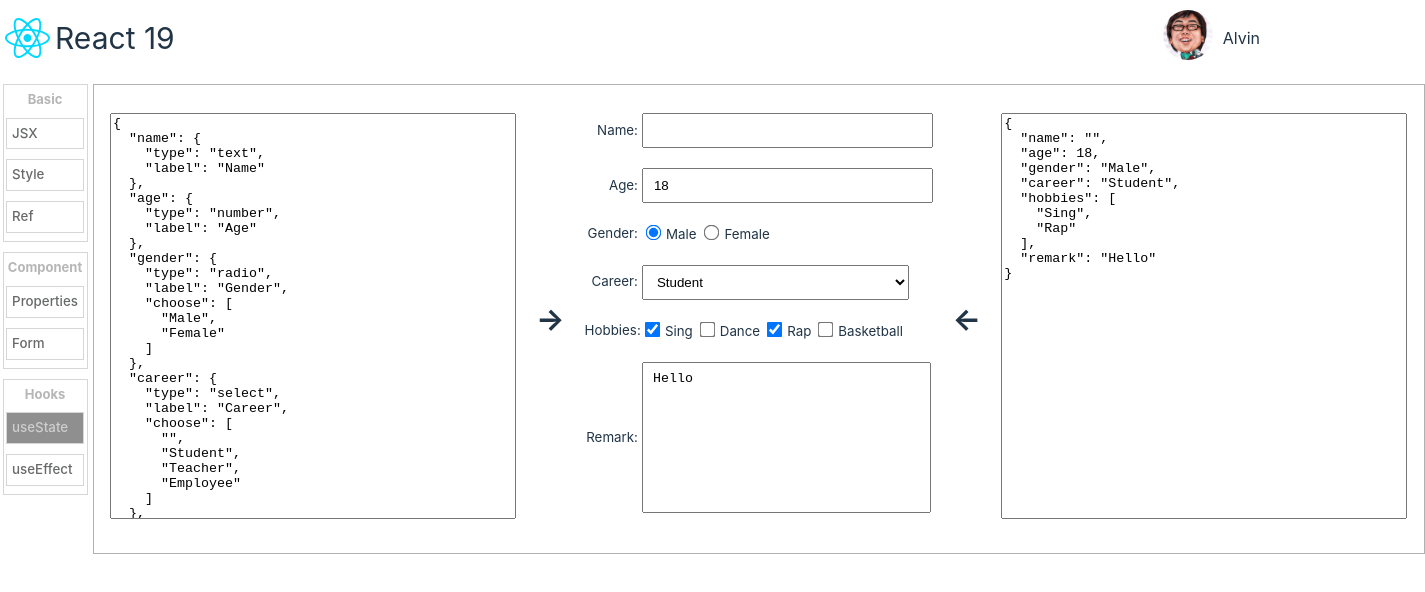
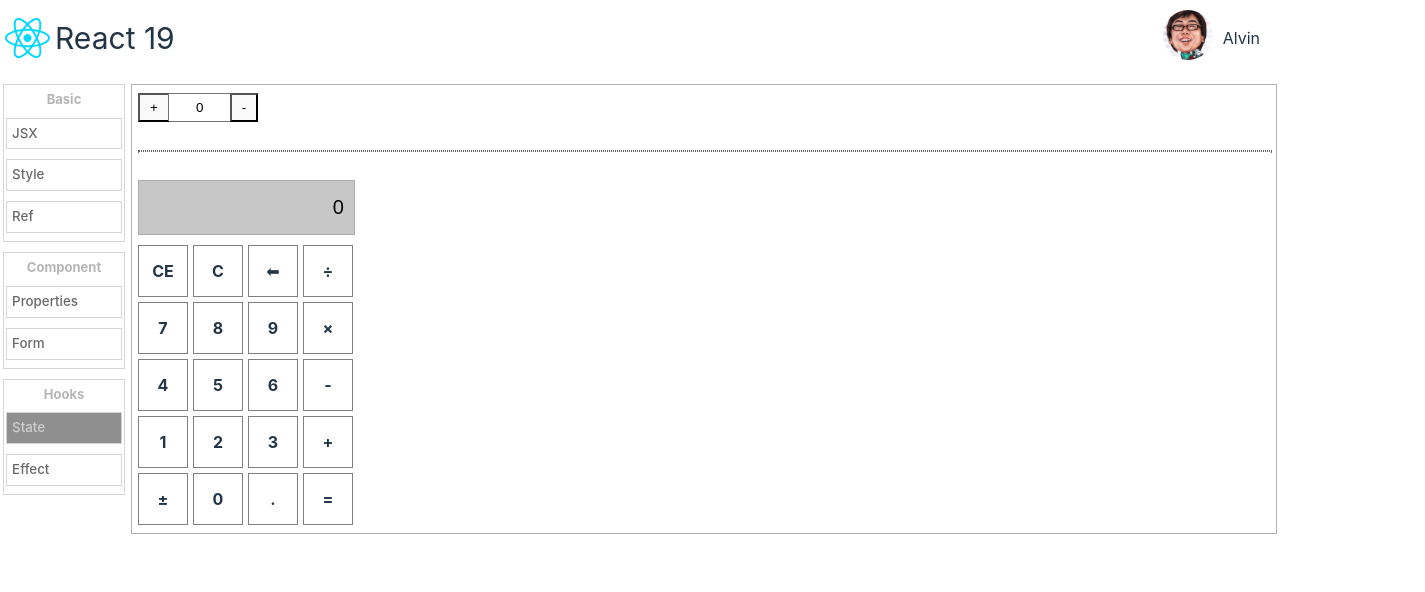
Before and after one commit to alvin-qh/study-web, a React (Vite) app in the folder react/basic/: page /hooks/state in a window 1280 px wide. Shown: the top 592 px of the page, 1425 px wide, since content can reach past the window. Built offline with nearby package versions, Linux system fonts and the light colour scheme.

Commit message:
[react] add basic demo

```diff
--- a/react/basic/package.json
+++ b/react/basic/package.json
@@ -33,6 +33,5 @@
     "sass": "^1.77.8",
     "typescript": "^5.2.2",
     "vite": "^5.3.4"
-  },
-  "packageManager": "pnpm@9.6.0+sha512.38dc6fba8dba35b39340b9700112c2fe1e12f10b17134715a4aa98ccf7bb035e76fd981cf0bb384dfa98f8d6af5481c2bef2f4266a24bfa20c34eb7147ce0b5e"
+  }
 }
--- a/react/basic/src/router/index.tsx
+++ b/react/basic/src/router/index.tsx
@@ -70,15 +70,15 @@ export const router: Router = createBrowserRouter([
       {
         path: '/hooks/state',
         async lazy() {
-          const { FormView } = await import('@/view/component/FormView.tsx');
-          return { Component: FormView };
+          const { StateHookView } = await import('@/view/hook/StateHookView.tsx');
+          return { Component: StateHookView };
         }
       },
       {
         path: '/hooks/effect',
         async lazy() {
-          const { FormView } = await import('@/view/component/FormView.tsx');
-          return { Component: FormView };
+          const { EffectHookView } = await import('@/view/hook/EffectHookView.tsx');
+          return { Component: EffectHookView };
         }
       }
     ]
@@ -107,8 +107,8 @@ export const menuItems: MenuItem[] = [
   {
     label: 'Hooks',
     children: [
-      { label: 'useState', link: '/hooks/state' },
-      { label: 'useEffect', link: '/hooks/effect' }
+      { label: 'State', link: '/hooks/state' },
+      { label: 'Effect', link: '/hooks/effect' }
     ]
   }
 ];
--- /dev/null
+++ b/react/basic/src/view/hook/EffectHookView.tsx
@@ -0,0 +1,5 @@
+import type React from 'react';
+
+export const EffectHookView = (): React.ReactNode => (
+  <div>DDD</div>
+);
--- /dev/null
+++ b/react/basic/src/view/hook/StateHook.module.scss
@@ -0,0 +1,81 @@
+.state-hook {
+  display: flex;
+  flex-direction: column;
+  gap: 20px 0;
+
+  .state-count {
+    display: flex;
+    flex-direction: row;
+    align-items: center;
+
+    button {
+      outline: none;
+      padding: 5px 10px;
+
+      &:first-child {
+        margin-right: -2px;
+      }
+
+      &:last-child {
+        margin-left: -2px;
+      }
+    }
+
+    input[type=number] {
+      padding: 5px 10px;
+      text-align: center;
+      width: 3em;
+
+      &::-webkit-outer-spin-button,
+      &::-webkit-inner-spin-button {
+        -webkit-appearance: none;
+      }
+    }
+  }
+
+  .calculator {
+    display: flex;
+    flex-direction: column;
+    gap: 10px 0;
+
+    input[type=number] {
+
+      &::-webkit-outer-spin-button,
+      &::-webkit-inner-spin-button {
+        -webkit-appearance: none;
+      }
+
+      outline: none;
+      padding: 15px 10px;
+      text-align: right;
+      font-size: 20px;
+      width: 195px;
+      background-color: #2c2c2c43;
+      border: 1px solid #5756563a;
+      -webkit-font-smoothing:antialiased;
+      font-feature-settings: "tnum";
+    }
+
+    .keyboard {
+      border-collapse: collapse;
+      display: grid;
+      grid-template-columns: repeat(4, 50px);
+      gap: 5px;
+
+      .key {
+        border: 1px solid #363636a2;
+        height: 50px;
+        display: flex;
+        align-items: center;
+        justify-content: center;
+        font-size: 16px;
+        font-weight: bold;
+        cursor: pointer;
+
+        &:hover {
+          background-color: #c4c4c410;
+        }
+      }
+    }
+  }
+}
--- /dev/null
+++ b/react/basic/src/view/hook/StateHookView.tsx
@@ -0,0 +1,84 @@
+import type React from 'react';
+import { useState } from 'react';
+
+import css from './StateHook.module.scss';
+
+/**
+ * 通过 `+`/`-` 按钮改变状态值的组件
+ */
+const StateCount = (): React.ReactNode => {
+  // 创建数值类型状态值
+  const [count, setCount] = useState<number>(0);
+
+  return (
+    <div className={css['state-count']}>
+      {/* `+` 按钮点击, 增加 `count` 状态值 */}
+      <button onClick={() => { setCount((c) => c + 1); }}>+</button>
+      {/* 输出 `count` 状态值 */}
+      <input type='number' value={count} readOnly />
+      {/* `-` 按钮点击, 减少 `count` 状态值 */}
+      <button onClick={() => { setCount((c) => (c - 1 > 0 ? c - 1 : 0)); }}>-</button>
+    </div>
+  );
+};
+
+const Calculator = (): React.ReactNode => {
+  const keys = [
+    'CE', 'C', '⬅', '÷',
+    '7', '8', '9', '×',
+    '4', '5', '6', '-',
+    '1', '2', '3', '+',
+    '±', '0', '.', '='
+  ];
+
+  const [number, setNumber] = useState<number>(0);
+  const [opt, setOpt] = useState<string>('');
+
+  const handleKeyClicked = (e: React.MouseEvent<HTMLDivElement, MouseEvent>): void => {
+    const key = e.target as HTMLDivElement;
+
+    switch (key.dataset.key) {
+    case 'CE':
+      break;
+    case 'C':
+      break;
+    case '⬅':
+      break;
+    case '±':
+      break;
+    default:
+      setNumber((n) => n * 10 + parseInt(key.dataset.key ?? '0', 10));
+      break;
+    }
+  };
+
+  return (
+    <div className={css.calculator}>
+      <input type='number' readOnly value={number} />
+      <div className={css.keyboard}>
+        {
+          keys.map((key) => (
+            <div
+              className={css.key}
+              key={key}
+              data-key={key}
+              onClick={handleKeyClicked}
+            >
+              {key}
+            </div>
+          ))
+        }
+      </div>
+    </div>
+  );
+};
+
+export const StateHookView = (): React.ReactNode => (
+  <div className={css['state-hook']}>
+    <StateCount />
+
+    <hr />
+
+    <Calculator />
+  </div>
+);
```
